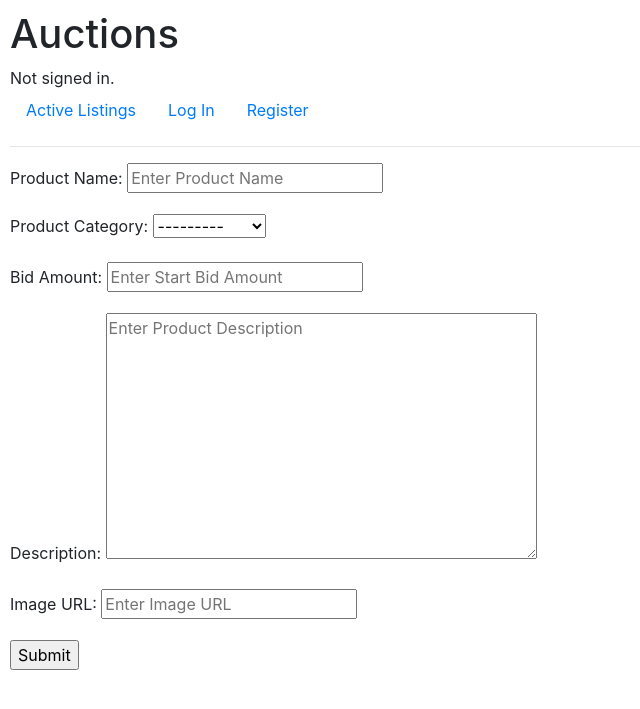
After one commit to ranjanigopi/auction, a Django app: page /createlist in a window 1280 px wide. The commit adds this page. Shown: the top 709 px of the page, without its empty margins (0-640 px from the left). Run offline with Django 3.2, Linux system fonts and the light colour scheme; data comes from the database, SQL or seed files in the repository; both versions use the stored data as it was after the commit; some libraries are stand-ins or nearby versions.

Commit message:
create new listing page

```diff
--- /dev/null
+++ b/auctions/forms/listing.py
@@ -0,0 +1,10 @@
+from django import forms
+
+from ..models import Category
+
+class Listing(forms.Form):
+    name = forms.CharField(label="Product Name", widget=forms.TextInput(attrs={"placeholder": "Enter Product Name"}))
+    category = forms.ModelChoiceField(label="Product Category", queryset=Category.objects.all())
+    current_price = forms.DecimalField(max_digits=10, decimal_places=2,label="Bid Amount", widget=forms.NumberInput(attrs={"placeholder": "Enter Start Bid Amount"}))
+    description = forms.CharField(label="Description", widget=forms.Textarea(attrs={"placeholder": "Enter Product Description"}))
+    image_url = forms.CharField(label="Image URL", widget=forms.URLInput(attrs={"placeholder": "Enter Image URL"}))
--- a/auctions/models.py
+++ b/auctions/models.py
@@ -1,6 +1,5 @@
 from django.contrib.auth.models import AbstractUser
 from django.db import models
-
 
 class User(AbstractUser):
     pass
--- /dev/null
+++ b/auctions/templates/auctions/createlist.html
@@ -0,0 +1,6 @@
+{% extends "auctions/layout.html" %} {% block body %}
+<form action="" method="POST">
+    {% csrf_token %} {{ form.as_p }}
+    <input type="submit">
+</form>
+{% endblock %}
--- a/auctions/templates/auctions/layout.html
+++ b/auctions/templates/auctions/layout.html
@@ -2,19 +2,17 @@
 
 <!DOCTYPE html>
 <html lang="en">
+
 <head>
     <title>{% block title %}Auctions{% endblock %}</title>
     <link rel="stylesheet" href="https://stackpath.bootstrapcdn.com/bootstrap/4.4.1/css/bootstrap.min.css" integrity="sha384-Vkoo8x4CGsO3+Hhxv8T/Q5PaXtkKtu6ug5TOeNV6gBiFeWPGFN9MuhOf23Q9Ifjh" crossorigin="anonymous">
     <link href="{% static 'auctions/styles.css' %}" rel="stylesheet">
 </head>
+
 <body>
     <h1>Auctions</h1>
     <div>
-            {% if user.is_authenticated %}
-                Signed in as <strong>{{ user.username }}</strong>.
-            {% else %}
-                Not signed in.
-            {% endif %}
+        {% if user.is_authenticated %} Signed in as <strong>{{ user.username }}</strong>. {% else %} Not signed in. {% endif %}
     </div>
     <ul class="nav">
         <li class="nav-item">
@@ -23,6 +21,9 @@
         {% if user.is_authenticated %}
         <li class="nav-item">
             <a class="nav-link" href="{% url 'logout' %}">Log Out</a>
+        </li>
+        <li class="nav-item">
+            <a class="nav-link" href="{% url 'createlist' %}">Create New Listing</a>
         </li>
         {% else %}
         <li class="nav-item">
@@ -33,8 +34,7 @@
         </li>
         {% endif %}
     </ul>
-        <hr>
-        {% block body %}
-        {% endblock %}
+    <hr> {% block body %} {% endblock %}
 </body>
+
 </html>
--- a/auctions/urls.py
+++ b/auctions/urls.py
@@ -6,5 +6,6 @@ urlpatterns = [
     path("", views.index, name="index"),
     path("login", views.login_view, name="login"),
     path("logout", views.logout_view, name="logout"),
-    path("register", views.register, name="register")
+    path("register", views.register, name="register"),
+    path("createlist", views.createlist, name="createlist")
 ]
--- a/auctions/views.py
+++ b/auctions/views.py
@@ -3,8 +3,10 @@ from django.db import IntegrityError
 from django.http import HttpResponse, HttpResponseRedirect
 from django.shortcuts import render
 from django.urls import reverse
+from django import forms
 
-from .models import User
+from .models import User, Product
+from .forms.listing import Listing
 
 
 def index(request):
@@ -61,3 +63,27 @@ def register(request):
         return HttpResponseRedirect(reverse("index"))
     else:
         return render(request, "auctions/register.html")
+
+def createlist(request):
+    form = Listing(request.POST or None)
+    if form.is_valid():
+        name = form.cleaned_data['name']
+        category = form.cleaned_data['category']
+        price = form.cleaned_data['current_price']
+        description = form.cleaned_data['description']
+        url = form.cleaned_data['image_url']
+        owner = request.user
+        p = Product(
+            name=name,
+            category=category,
+            current_price=price,
+            description=description,
+            image_url=url,
+            owner=owner
+        )
+        p.save()
+        return HttpResponseRedirect(reverse("index"))
+
+    return render(request, "auctions/createlist.html", {
+        "form": form
+    })
```
Also changed, not shown: auctions/admin.py (+9 -4 lines), auctions/createlistform.py (added), db.sqlite3. Lines whose indentation alone changed are shown as unchanged.
